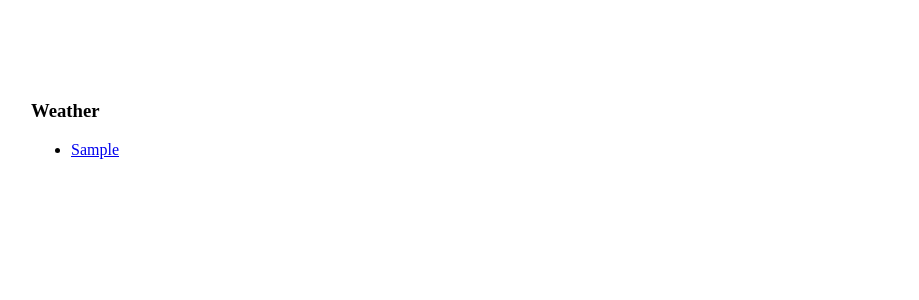
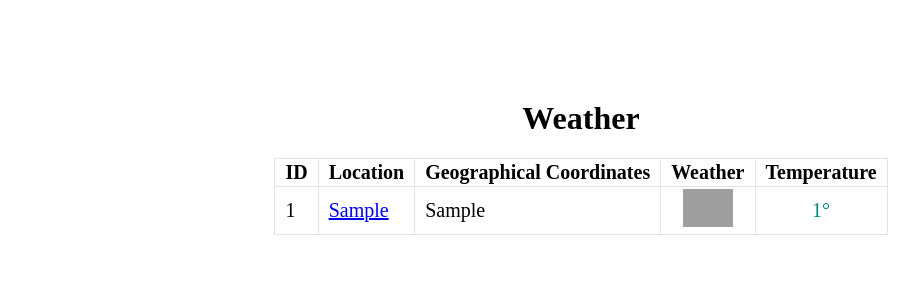
Before and after one commit to kamil-korczak/weatherdep, a Django app: page / in a window 1280 px wide. Before the commit the part shown is almost empty. Shown: the top 300 px of the page, without its empty margins (59-978 px from the left). Run offline with Django 3.2, Linux system fonts and the light colour scheme; tables that the repository leaves empty hold one stand-in row (values such as "Sample post"); parts of the project's set-up code (start-up, migrations or seed data) failed here and were passed over; grey boxes are pictures that could not be loaded.

Commit message:
feat add list of temperature objects as table | feat latest object in single temperature page | feat add filter to tempeartures list

```diff
--- a/static/css/styles.css
+++ b/static/css/styles.css
@@ -67,3 +67,23 @@ div.weather-temp-wrapper{
 .temperature-color-m25 { color: #141518 }
 
 /* Temperature colors END */
+
+table#weather-locations {
+    border-collapse: collapse;
+    margin:0 auto;
+    font-size:20px;
+}
+
+table#weather-locations tr th,
+table#weather-locations tr td {
+    border: 1px solid #e3e3e3;
+    padding: 2px 10px;
+}
+
+.center {
+    text-align: center;
+}
+
+table#weather-locations tr td img.weather-icon {
+    width:50px;
+}
--- a/weather/include/temperature_color.py
+++ b/weather/include/temperature_color.py
@@ -1,5 +1,5 @@
 class TemperatureColor:
-    """Stores color and its range number"""
+    """Stores color and its range number."""
     min_: int
     max_: int
     color: str
@@ -14,7 +14,7 @@ class TemperatureColor:
 
 
 def define_colors() -> list:
-    """Defines colors and their range numbers."""
+    """Return list of defined colors and their range numbers."""
     colors = [
         TemperatureColor(min_=25, max_=99, color='p25'),
         TemperatureColor(min_=23, max_=24, color='p23'),
--- a/weather/templates/weather/index.html
+++ b/weather/templates/weather/index.html
@@ -4,12 +4,26 @@
 {% block body %}
 
 <div id="container-inside">
-    <h3>Weather</h3>
+    <h1 class="center">Weather</h1>
 
-    <ul class="weather-locations">
     {% if weather_objects != None %}
+    <table id="weather-locations">
+        <thead>
+            <tr>
+                <th>ID</th>
+                <th>Location</th>
+                <th>Geographical Coordinates</th>
+                <th>Weather</th>
+                <th>Temperature</th>
+            </tr>
+        </thead>
+        <tbody>
             {% for weather in weather_objects %}
-                <li>
+            <tr>
+                <td>
+                    {{ weather.id }}
+                </td>
+                <td>
                     <a href="{% if weather.geographical_coordinates != None %}
                     {% weather_coordinates_url weather.geographical_coordinates as coordinates %}
                     {% url 'other-location' coordinates.0 coordinates.1 %}
@@ -20,10 +34,22 @@
                         {{ weather.location }}
                         <!-- <small>({{ weather.geographical_coordinates }}) </small> -->
                     </a>
-                </li>
+                </td>
+                <td>
+                    {{ weather.geographical_coordinates }}
+                </td>
+                <td class="center">
+                    <img class="weather-icon" src="https://www.drops.live/assets/img/weather/{{ weather.icon }}.svg" />
+                </td>
+                <td class="center temperature-color-{% weather_color_html_class weather.temperature %}">
+                    {{ weather.temperature }}&deg;
+                </td>
+
+            </tr>
             {% endfor %}
+        </tbody>
+    </table>
     {% endif %}
-    </ul>
 
 </div>
 
--- a/weather/templatetags/weather_tags.py
+++ b/weather/templatetags/weather_tags.py
@@ -1,7 +1,14 @@
 from django import template
+from weather.include.temperature_color import temperature_color
 
 register = template.Library()
+
 
 @register.simple_tag
 def weather_coordinates_url(value):
     return str(value).split(", ")
+
+
+@register.simple_tag
+def weather_color_html_class(value):
+    return temperature_color(value)
--- a/weather/views.py
+++ b/weather/views.py
@@ -14,14 +14,39 @@ from .include.functions_views import temperature_data
 
 
 def index(request):
+    """
+
+    # filter usage:
+    ?filter=<string_filter_name>&type=<string_filter_type>&value=<string_filter_value>
+    # example:
+    ?filter=temperature&type=lt&value=21
+
+    """
     template = loader.get_template('weather/index.html')
 
+    query_kwargs = {}
+
+    if request.GET:
+        string_filter_name = request.GET.get('filter', "")
+        string_filter_type = request.GET.get('type', "")
+        string_filter_value = request.GET.get('value', "")
+
+        if string_filter_name != "" and \
+                string_filter_type != "" and \
+                string_filter_value != "":
+
+            string_query_kwargs_key = f"{string_filter_name}__{string_filter_type}"
+            query_kwargs[string_query_kwargs_key] = string_filter_value
+
+    # TODO use latest instead of filter
+
     try:
-        weather_objects = Temperature.objects.all()
+        weather_objects = Temperature.objects.filter(
+            **query_kwargs).order_by('location')
     except Temperature.DoesNotExist:
         weather_objects = None
 
-    # weather_objects = None
+    # print(weather_objects.query)
 
     return HttpResponse(template.render(
         {"weather_objects": weather_objects},
```
Also changed, not shown: weather/include/functions_views.py (+30 -21 lines). Lines whose indentation alone changed are shown as unchanged.
